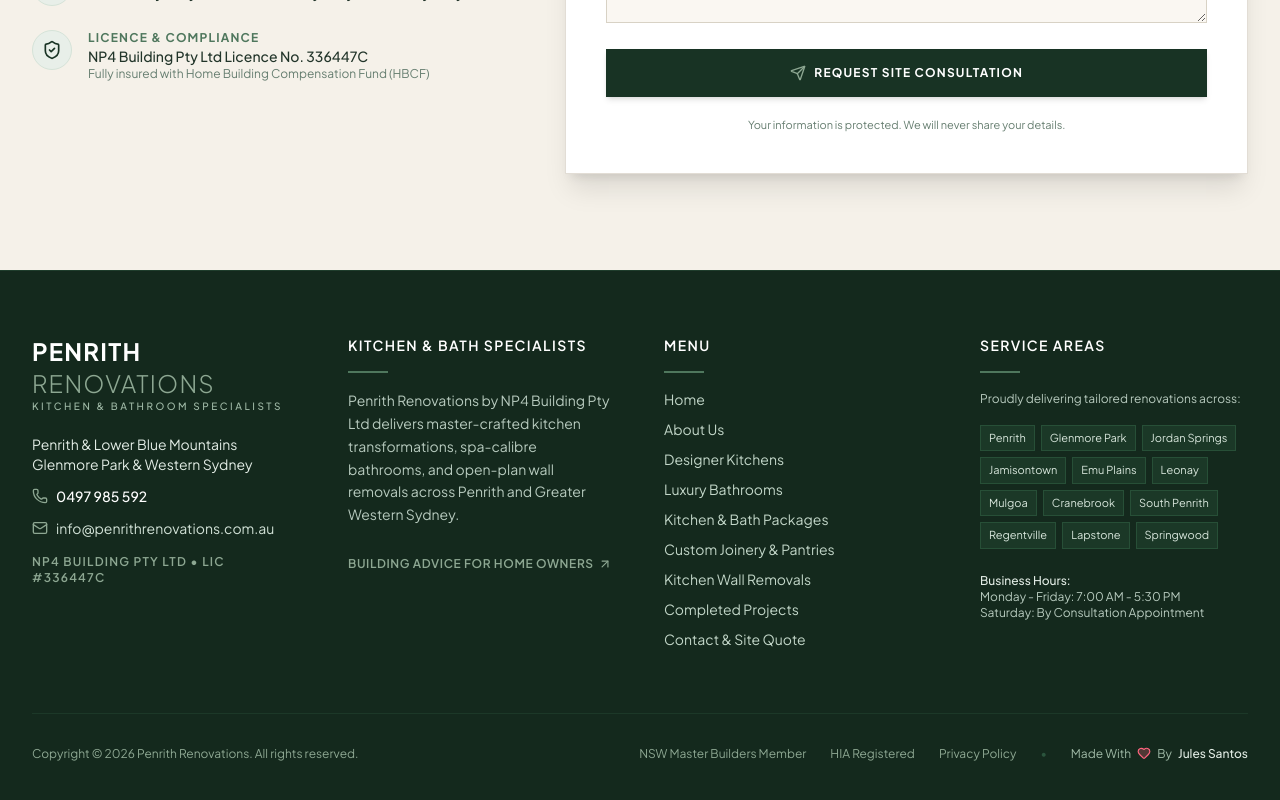
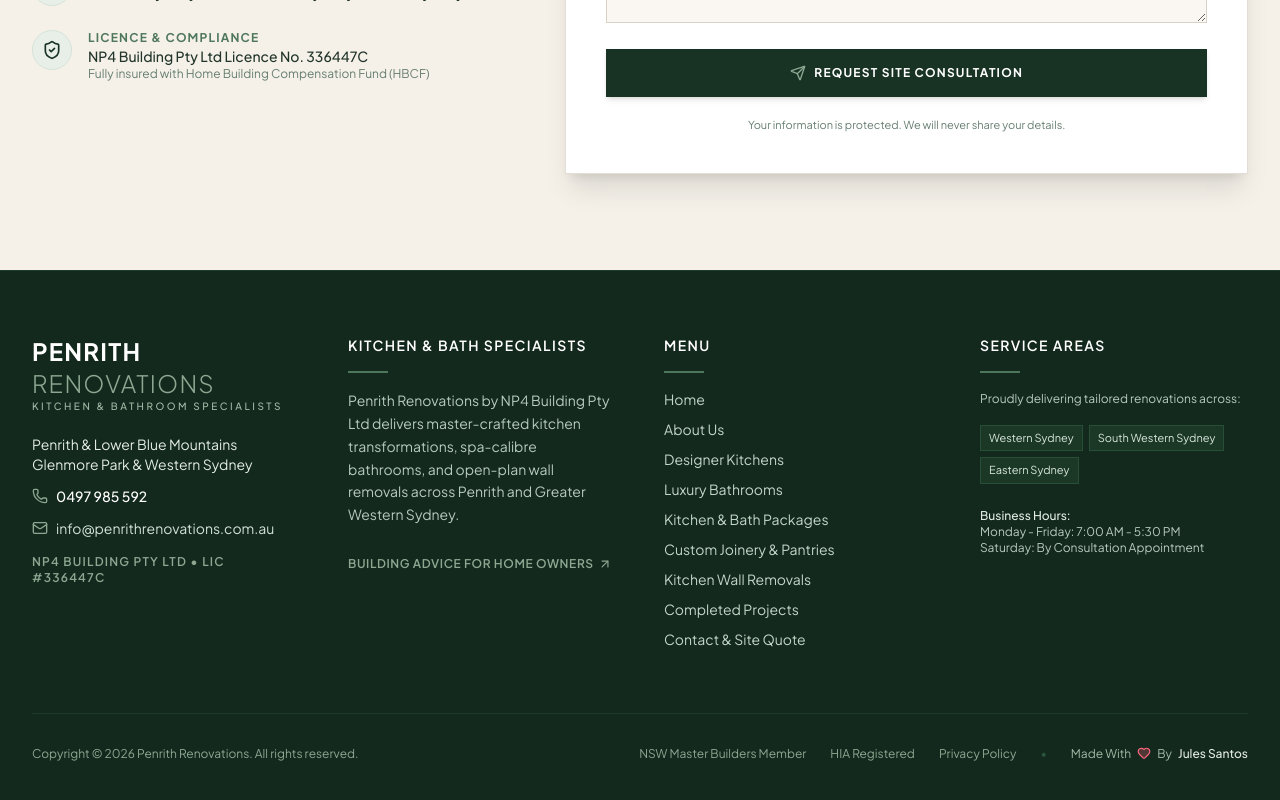
Before and after one commit to julespaulsantos/penrith-renovations, a Next.js app: page / in a window 1280 px wide. Shown: the part 8322-9122 px from the top of the page. Built offline with nearby package versions, Linux system fonts and the light colour scheme.

Commit message:
Philmorr request updates 6

```diff
--- a/src/components/Footer.tsx
+++ b/src/components/Footer.tsx
@@ -135,18 +135,9 @@
             </p>
             <div className="flex flex-wrap gap-1.5 text-[11px]">
               {[
-                "Penrith",
-                "Glenmore Park",
-                "Jordan Springs",
-                "Jamisontown",
-                "Emu Plains",
-                "Leonay",
-                "Mulgoa",
-                "Cranebrook",
-                "South Penrith",
-                "Regentville",
-                "Lapstone",
-                "Springwood",
+                "Western Sydney",
+                "South Western Sydney",
+                "Eastern Sydney",
               ].map((suburb) => (
                 <span
                   key={suburb}
```
